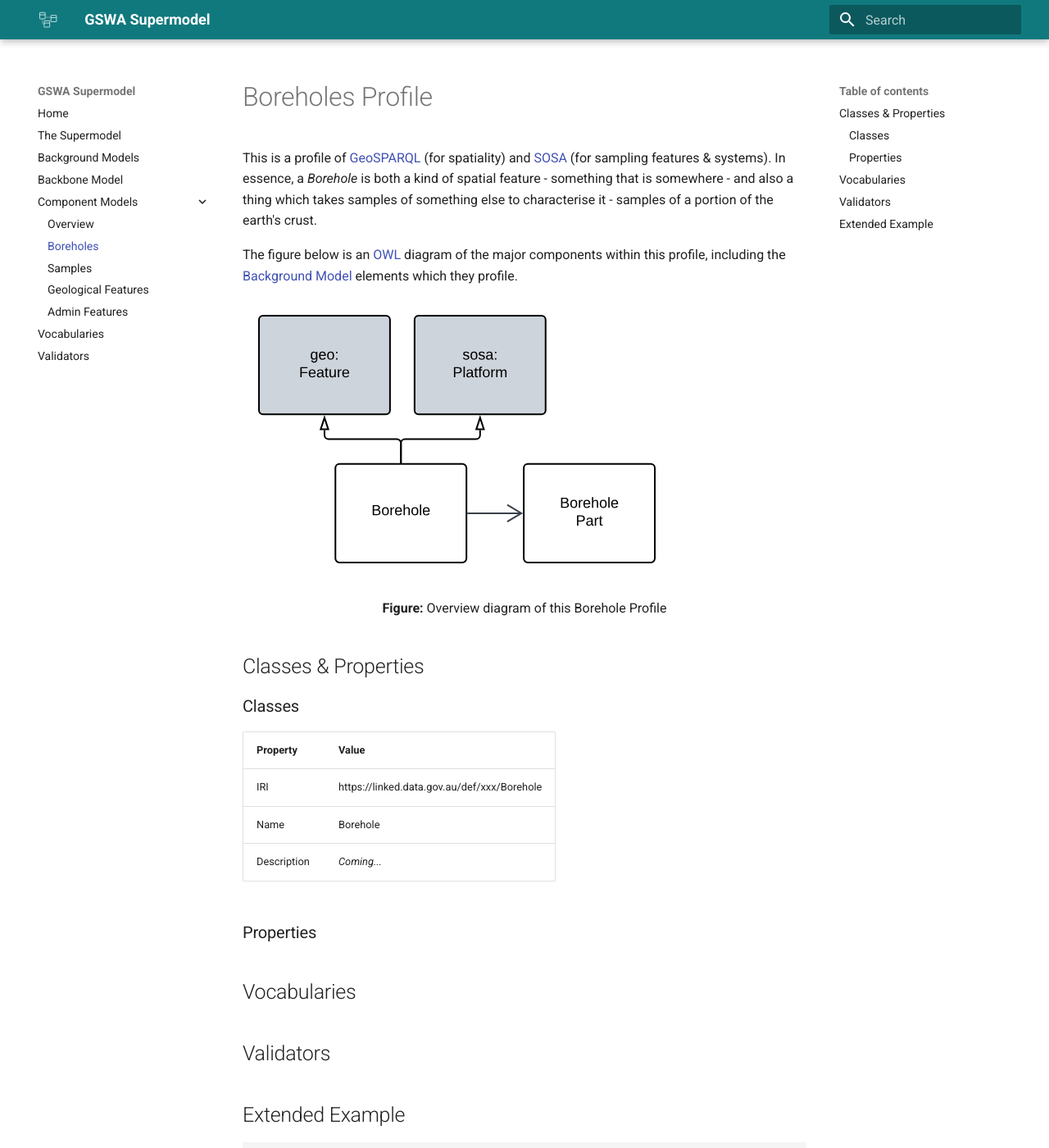
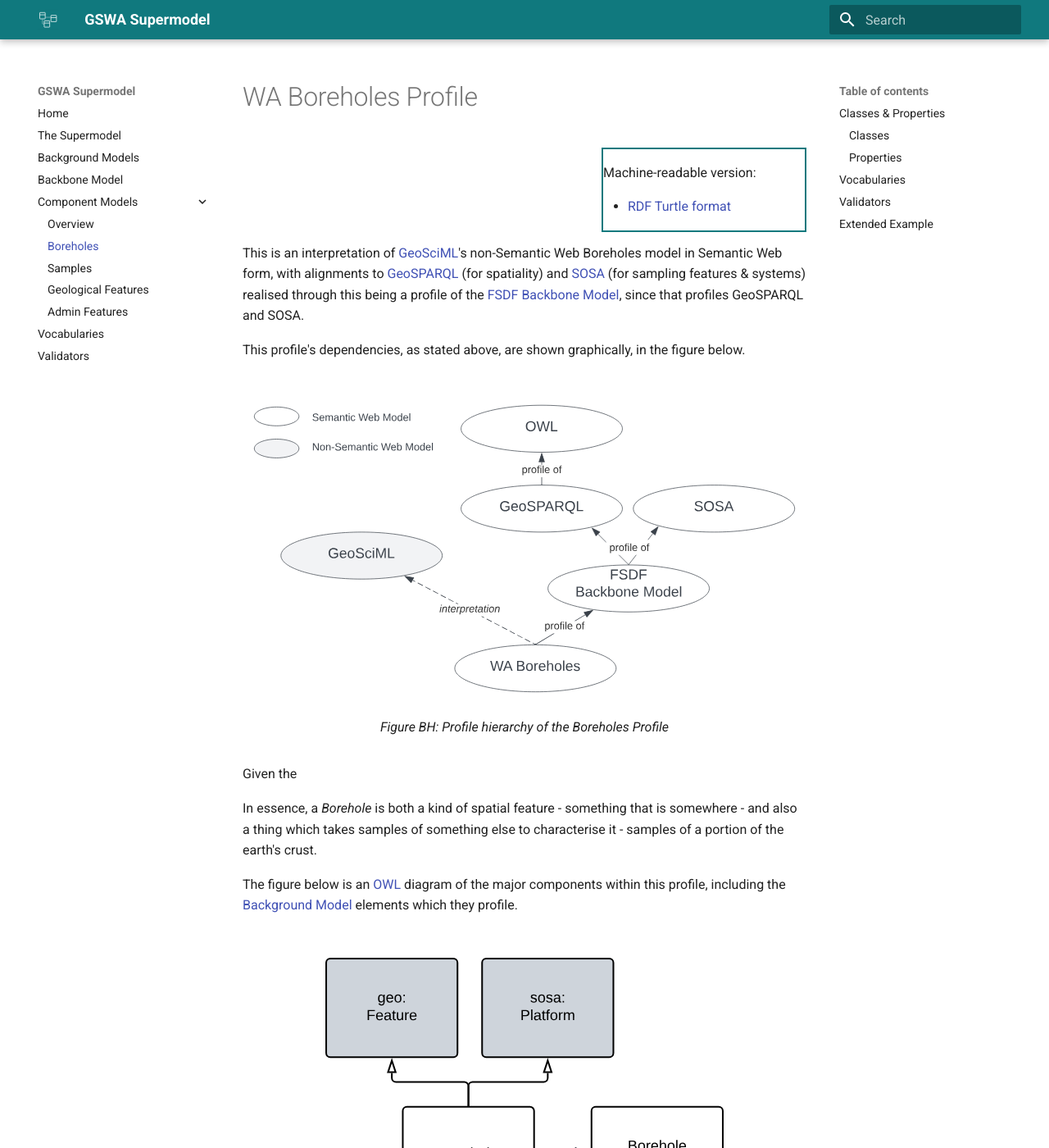
Before and after one commit to nicholascar/gswa-supermodel, an MkDocs documentation site: the page built from docs/components/boreholes-profile.md, in a window 1280 px wide and 1400 px high. Shown: the whole window at 82% size. Built offline with MkDocs 1.6.1 and Material for MkDocs 9.7.7, drawn with Linux system fonts in a browser that asks for light colours; some of the changed text lies outside the part shown.

Commit message:
moved RDF folder to top-level

```diff
--- a/docs/components/boreholes-profile.md
+++ b/docs/components/boreholes-profile.md
@@ -1,13 +1,31 @@
-# Boreholes Profile
+# WA Boreholes Profile
 
-This is a profile of [GeoSPARQL](background.md#geosparql) (for spatiality) and [SOSA](background.md#sensor-observation-sample-and-actuator-ontology-sosa) (for sampling features & systems). In essence, a _Borehole_ is both a kind of spatial feature - something that is somewhere - and also a thing which takes samples of something else to characterise it - samples of a portion of the earth's crust.
+<div style="text-align:right; height: 100px;">
+    <div style="float:right; text-align:left; width: 250px; border:solid 2px #10797E;">
+        <p>Machine-readable version:</p>
+        <ul><li><a href="static/rdf/wa-borehole.ttl">RDF Turtle format</a></li></ul>
+    </div>
+</div>
+
+This is an interpretation of [GeoSciML](background.md#geosciml)'s non-Semantic Web Boreholes model in Semantic Web form, with alignments to [GeoSPARQL](background.md#geosparql) (for spatiality) and [SOSA](background.md#sensor-observation-sample-and-actuator-ontology-sosa) (for sampling features & systems) realised through this being a profile of the [FSDF Backbone Model](https://linked.data.gov.au/def/fsdf-backbone), since that profiles GeoSPARQL and SOSA.
+
+This profile's dependencies, as stated above, are shown graphically, in the figure below.
+
+<figure markdown>
+  ![](../assets/boreholes-hierarchy.svg)
+  <figcaption>Figure BH: Profile hierarchy of the Boreholes Profile</figcaption>
+</figure>
+
+Given the
+
+In essence, a _Borehole_ is both a kind of spatial feature - something that is somewhere - and also a thing which takes samples of something else to characterise it - samples of a portion of the earth's crust.
 
 The figure below is an [OWL](background.md#web-ontology-language-owl) diagram of the major components within this profile, including the [Background Model](background.md) elements which they profile.
 
-![](../assets/boreholes-profile-overview.svg)
-<div style="text-align:center;">
-<strong>Figure:</strong> Overview diagram of this Borehole Profile
-</div>
+<figure markdown>
+  ![](../assets/boreholes-profile-overview.svg)
+  <figcaption>Figure BO: Overview diagram of this Borehole Profile</figcaption>
+</figure>
 
 ## Classes & Properties
 
--- a/mkdocs.yml
+++ b/mkdocs.yml
@@ -4,6 +4,8 @@ extra:
   generator: false
 extra_css:
   - stylesheets/extra.css
+markdown_extensions:
+  - md_in_html
 theme:
   name: material
   favicon: assets/favicon.png
```
Also changed, not shown: docs/background.md (+9 -0 lines), docs/assets/boreholes-hierarchy.svg (added), 2 other files.
